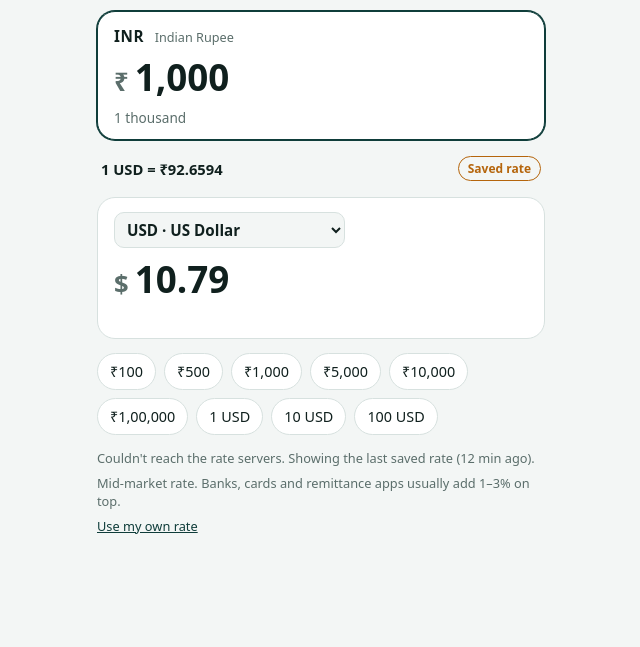
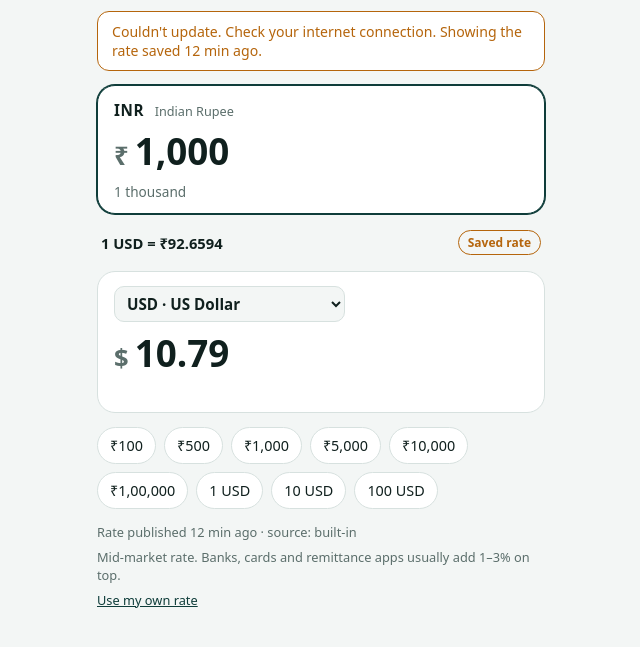
Before and after one commit to saadx/currency-converter-live, a plain HTML site: page index.html in a window 1280 px wide. Both pictures are taken after a click on the button "Refresh". Shown: the part 61-708 px from the top of the page, without its empty margins (319-959 px from the left). Drawn offline with Linux system fonts and the light colour scheme; no server answers.

Commit message:
Show clear feedback when tapping Refresh
Button shows Updating…, then a message with the time, the new rate and
whether it changed, or an error if offline. Checked time is now a clock time.

Co-Authored-By: Claude Opus 5.5 <noreply@anthropic.com>
Claude-Session: https://claude.ai/code/session_01R6VPWKW5YsFyMuZXSJDCE3

```diff
--- a/index.html
+++ b/index.html
@@ -69,6 +69,13 @@
   @keyframes spin { to { transform: rotate(360deg); } }
   @media (prefers-reduced-motion: reduce) { .spin svg { animation: none; } }
 
+  .toast {
+    font-size: .88rem; padding: 10px 14px; border-radius: 12px; border: 1px solid var(--line);
+    background: var(--card); display: flex; gap: 8px; align-items: center;
+  }
+  .toast.ok { border-color: var(--good); color: var(--good); }
+  .toast.bad { border-color: var(--warn); color: var(--warn); }
+  .iconbtn[disabled] { opacity: .7; }
   .card {
     background: var(--card); border: 1px solid var(--line); border-radius: 18px;
     padding: 14px 16px 12px; display: flex; flex-direction: column; gap: 4px;
@@ -127,9 +134,10 @@
     <h1>Rupee Converter</h1>
     <button class="iconbtn" id="refresh" type="button" aria-label="Refresh exchange rate">
       <svg viewBox="0 0 24 24" fill="none" stroke="currentColor" stroke-width="2" stroke-linecap="round" stroke-linejoin="round"><path d="M21 12a9 9 0 1 1-2.64-6.36"/><path d="M21 3v6h-6"/></svg>
-      <span>Refresh</span>
+      <span id="refreshLabel">Refresh</span>
     </button>
   </header>
+  <div class="toast" id="toast" role="status" aria-live="polite" hidden></div>
 
   <section class="card" id="cardA">
     <div class="cardtop"><span class="code">INR <small>Indian Rupee</small></span></div>
@@ -307,7 +315,7 @@
       st.className = "pill " + (live ? "live" : daily ? "manual" : "old");
       st.textContent = live ? "Live" : daily ? "Daily rate" : "Saved rate";
       $("source").textContent = "Rate published " + timeAgo(data.date) + " · source: " + data.src +
-        (data.fetched && data.src !== "built-in" ? " · checked " + timeAgo(data.fetched) : "");
+        (data.fetched && data.src !== "built-in" ? " · checked " + clock(data.fetched) : "");
     }
   }
 
@@ -365,24 +373,46 @@
       return perINR(j.rates, "ExchangeRate-API", new Date(j.time_last_update_unix * 1000).toISOString()); }); }
   ];
 
-  var loading = false;
+  var loading = false, toastTimer = null;
+  function clock(d) { return new Date(d).toLocaleTimeString("en-IN", { hour: "numeric", minute: "2-digit", second: "2-digit" }); }
+  function toast(msg, kind) {
+    var t = $("toast"); t.textContent = msg; t.className = "toast " + (kind || ""); t.hidden = false;
+    clearTimeout(toastTimer); toastTimer = setTimeout(function () { t.hidden = true; }, 6000);
+  }
+  function usdText(d) { return d && d.rates && d.rates.USD ? "₹" + (1 / d.rates.USD).toFixed(4) : "—"; }
+
   function refresh(force) {
     if (loading) return;
     if (!force && data.src !== "built-in" && data.fetched && Date.now() - new Date(data.fetched).getTime() < STALE_MS) return;
-    loading = true; $("refresh").classList.add("spin");
+    loading = true;
+    var btn = $("refresh"), before = data, started = Date.now();
+    if (force) { btn.classList.add("spin"); btn.disabled = true; $("refreshLabel").textContent = "Updating…"; }
     var i = 0;
     (function next() {
-      if (i >= SOURCES.length) { done(false); return; }
+      if (i >= SOURCES.length) { finish(false); return; }
       SOURCES[i++]().then(function (d) {
         d.fetched = new Date().toISOString();
         Object.keys(data.rates || {}).forEach(function (k) { if (!(d.rates[k] > 0)) d.rates[k] = data.rates[k]; });
-        data = d; store("rates", JSON.stringify(d)); done(true);
+        data = d; store("rates", JSON.stringify(d)); finish(true);
       }, next);
     })();
+    function finish(ok) {
+      // keep the spinner up briefly so a fast update is still visible
+      setTimeout(function () { done(ok); }, force ? Math.max(0, 700 - (Date.now() - started)) : 0);
+    }
     function done(ok) {
-      loading = false; $("refresh").classList.remove("spin");
+      loading = false; btn.classList.remove("spin"); btn.disabled = false; $("refreshLabel").textContent = "Refresh";
       renderRate(); compute();
-      if (!ok && force) $("source").textContent = "Couldn't reach the rate servers. Showing the last saved rate (" + timeAgo(data.date) + ").";
+      if (!force) return;
+      if (ok) {
+        var was = usdText(before), now = usdText(data);
+        var msg = "✓ Updated at " + clock(data.fetched) + " · 1 USD = " + now + (was !== now && before.src !== "built-in" ? " (was " + was + ")" : " · no change");
+        if (manual && manual.code === cur) msg += ". You're still using your own rate.";
+        toast(msg, "ok");
+        try { navigator.vibrate && navigator.vibrate(15); } catch (e) {}
+      } else {
+        toast("Couldn't update. Check your internet connection. Showing the rate saved " + timeAgo(data.fetched || data.date) + ".", "bad");
+      }
     }
   }
 
--- a/sw.js
+++ b/sw.js
@@ -1,5 +1,5 @@
 // App shell cache; exchange rates are fetched live by the page and saved in localStorage.
-const CACHE = "rupee-202611211059";
+const CACHE = "rupee-202611211106";
 const SHELL = ["./", "index.html", "manifest.webmanifest", "icon-192.png", "icon-512.png", "icon-maskable-512.png"];
 self.addEventListener("install", (e) => { e.waitUntil(caches.open(CACHE).then((c) => c.addAll(SHELL)).then(() => self.skipWaiting())); });
 self.addEventListener("activate", (e) => {
```
